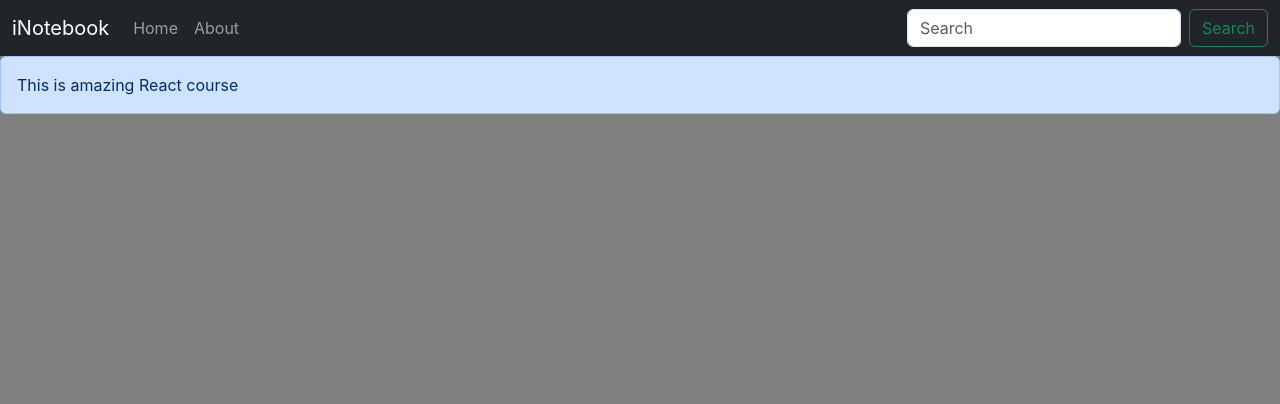
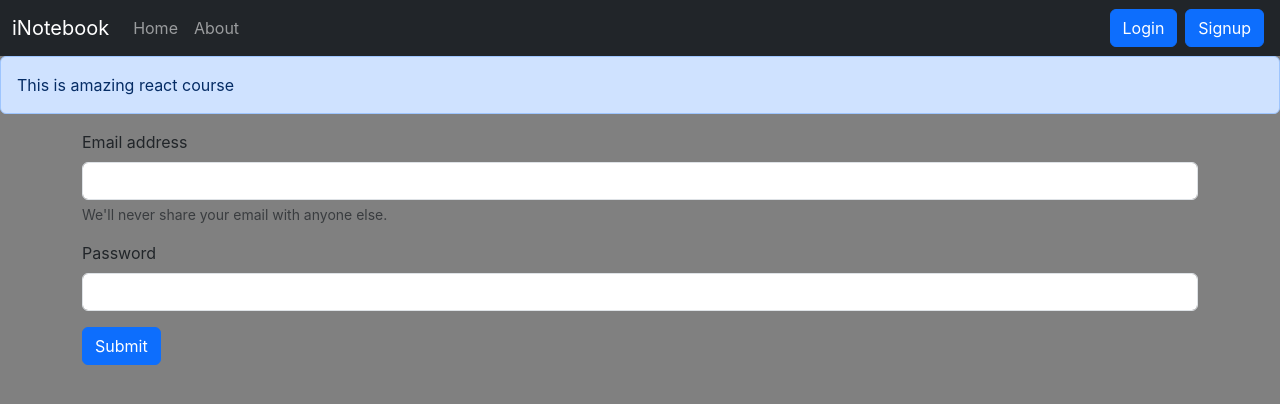
Before and after one commit to pjayesh504/notebook-app, a React (Create React App) app: page /login in a window 1280 px wide. Shown: the top 404 px of the page. Built offline with nearby package versions, Linux system fonts and the light colour scheme.

Commit message:
Adding Login Component

```diff
--- a/src/App.js
+++ b/src/App.js
@@ -1,10 +1,13 @@
+// import logo from './logo.svg';
 import './App.css';
 import { BrowserRouter as Router, Routes, Route } from "react-router-dom";
 import Navbar from './components/Navbar';
 import Home from './components/Home';
 import About from './components/About';
 import NoteState from './context/notes/NoteState';
-import { Alert } from './components/Alert';
+import Alert from './components/Alert';
+import Login from './components/Login';
+import Signup from './components/Signup';
 
 function App() {
   return (
@@ -12,11 +15,13 @@
       <NoteState>
         <Router>
           <Navbar />
-          <Alert message="This is amazing React course" />
+          <Alert message="This is amazing react course" />
           <div className="container">
             <Routes>
               <Route exact path="/" element={<Home />} />
-              <Route exact path="/About" element={<About />} />
+              <Route exact path="/about" element={<About />} />
+              <Route exact path="/login" element={<Login />} />
+              <Route exact path="/signup" element={<Signup />} />
             </Routes>
           </div>
         </Router>
--- a/src/components/Alert.js
+++ b/src/components/Alert.js
@@ -9,3 +9,4 @@
         </div>
     )
 }
+export default Alert;
--- /dev/null
+++ b/src/components/Login.js
@@ -0,0 +1,54 @@
+import React, { useState } from 'react'
+import { useNavigate } from 'react-router-dom'
+
+
+const Login = (props) => {
+    const [credentials, setCredentials] = useState({ email: "", password: "" })
+    let navigate = useNavigate()
+
+    const handleSubmit = async (e) => {
+        e.preventDefault();
+        const response = await fetch("http://localhost:5000/api/auth/login", {
+            method: 'POST',
+            headers: {
+                'Content-Type': 'application/json'
+            },
+            body: JSON.stringify({ email: credentials.email, password: credentials.password })
+        });
+        const json = await response.json()
+        console.log(json);
+        if (json.success) {
+            // Save the auth token and redirect
+            localStorage.setItem('token', json.authtoken);
+            navigate('/');
+
+        }
+        else {
+            alert("Invalid credentials");
+        }
+    }
+
+    const onChange = (e) => {
+        setCredentials({ ...credentials, [e.target.name]: e.target.value })
+    }
+
+    return (
+        <div>
+            <form onSubmit={handleSubmit}>
+                <div className="mb-3">
+                    <label htmlFor="email" className="form-label">Email address</label>
+                    <input type="email" className="form-control" value={credentials.email} onChange={onChange} id="email" name="email" aria-describedby="emailHelp" />
+                    <div id="emailHelp" className="form-text">We'll never share your email with anyone else.</div>
+                </div>
+                <div className="mb-3">
+                    <label htmlFor="password" className="form-label">Password</label>
+                    <input type="password" className="form-control" value={credentials.password} onChange={onChange} name="password" id="password" />
+                </div>
+
+                <button type="submit" className="btn btn-primary">Submit</button>
+            </form>
+        </div>
+    )
+}
+
+export default Login
--- a/src/components/Navbar.js
+++ b/src/components/Navbar.js
@@ -23,8 +23,8 @@
 
                     </ul>
                     <form className="d-flex">
-                        <input className="form-control me-2" type="search" placeholder="Search" aria-label="Search" />
-                        <button className="btn btn-outline-success" type="submit">Search</button>
+                        <Link className="btn btn-primary mx-1" to="/login" role="button">Login</Link>
+                        <Link className="btn btn-primary mx-1" to="/signup" role="button">Signup</Link>
                     </form>
                 </div>
             </div>
--- /dev/null
+++ b/src/components/Signup.js
@@ -0,0 +1,11 @@
+import React from 'react'
+
+const Signup = () => {
+    return (
+        <div>
+            I am signup
+        </div>
+    )
+}
+
+export default Signup
```
Also changed, not shown: 1 other file (tests, documents, lock files or other folders).
